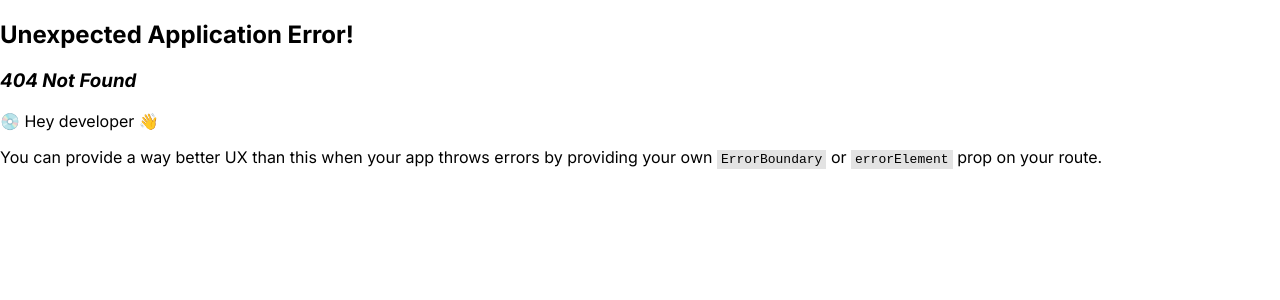
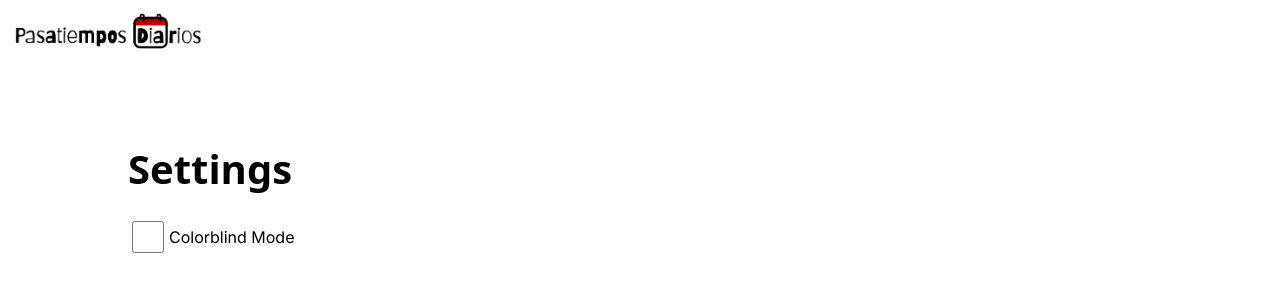
Before and after one commit to mapsandapps/pasatiempos-diarios, a React (Vite) app: page /settings in a window 1280 px wide. Before the commit this address had no page. Shown: the top 300 px of the page. Built offline with nearby package versions, Linux system fonts and the light colour scheme; a web font is replaced by a local one.

Commit message:
Core: Settings page

```diff
--- a/src/Home.scss
+++ b/src/Home.scss
@@ -88,14 +88,32 @@
   text-align: center;
 }
 
-.home-credits {
+.home-credits,
+.home-settings {
   h1 {
     font-family: var(--title-font);
     font-size: 40px;
     margin-top: 80px;
   }
+}
+
+.home-credits {
   img {
     width: 80px;
     vertical-align: middle;
   }
 }
+
+.home-settings {
+  label {
+    margin: 16px 0;
+    display: flex;
+    align-items: center;
+    gap: 2px;
+
+    input[type="checkbox"] {
+      width: 32px;
+      height: 32px;
+    }
+  }
+}
--- a/src/main.tsx
+++ b/src/main.tsx
@@ -4,6 +4,7 @@ import App from "./App.tsx";
 import { createBrowserRouter } from "react-router";
 import { RouterProvider } from "react-router/dom";
 import Credits from "./credits/Credits.tsx";
+import Settings from "./settings/Settings.tsx";
 import Silabas from "./silabas/Silabas.tsx";
 import SilabasGenerator from "./silabas/Generator.tsx";
 import ObjetoOculto from "./objeto-oculto/ObjetoOculto.tsx";
@@ -18,6 +19,7 @@ const router = createBrowserRouter([
     children: [
       { index: true, Component: Home },
       { path: "credits", Component: Credits },
+      { path: "settings", Component: Settings },
       { path: "silabas", Component: Silabas },
       { path: "silabas-generator", Component: SilabasGenerator },
       { path: "objeto-oculto", Component: ObjetoOculto },
--- a/src/memoria/Memoria.tsx
+++ b/src/memoria/Memoria.tsx
@@ -3,7 +3,10 @@ import PuzzleDate from "../components/PuzzleDate";
 import "./Memoria.scss";
 import { getPuzzleForDate, getTodayString } from "../utils/dates";
 import { useEffect, useState } from "react";
-import { getSettingFromLocalStorage } from "../utils/localstorage";
+import {
+  addSettingToLocalStorage,
+  getSettingFromLocalStorage,
+} from "../utils/localstorage";
 import { GameString } from "../types";
 import type { MemoriaMinifiedPuzzle, MemoriaPuzzle } from "./types";
 import MemoriaGame from "./MemoriaGame";
@@ -58,6 +61,11 @@ export default function Memoria() {
     }
   }, [includesColors, prefersColorblindMode]);
 
+  // save colorblind preference to localstorage whenever it changes
+  useEffect(() => {
+    addSettingToLocalStorage("prefersColorblindMode", prefersColorblindMode);
+  }, [prefersColorblindMode]);
+
   return (
     <div id="memoria">
       <div className="about">
--- /dev/null
+++ b/src/settings/Settings.tsx
@@ -0,0 +1,35 @@
+import { useEffect, useState } from "react";
+import "../Home.scss";
+import {
+  addSettingToLocalStorage,
+  getSettingFromLocalStorage,
+} from "../utils/localstorage";
+
+export default function Settings() {
+  // colorblind mode
+  const [prefersColorblindMode, setPrefersColorblindMode] = useState(
+    getSettingFromLocalStorage("prefersColorblindMode") == "true",
+  );
+  const handleColorblindOnChange = () => {
+    setPrefersColorblindMode(!prefersColorblindMode);
+  };
+  // save colorblind preference to localstorage whenever it changes
+  useEffect(() => {
+    addSettingToLocalStorage("prefersColorblindMode", prefersColorblindMode);
+  }, [prefersColorblindMode]);
+
+  return (
+    <div className="home-settings">
+      <h1>Settings</h1>
+      <label>
+        <input
+          type="checkbox"
+          name="colorblind-mode"
+          checked={prefersColorblindMode}
+          onChange={handleColorblindOnChange}
+        />
+        Colorblind Mode
+      </label>
+    </div>
+  );
+}
```
Also changed, not shown: 1 other file (tests, documents, lock files or other folders).
